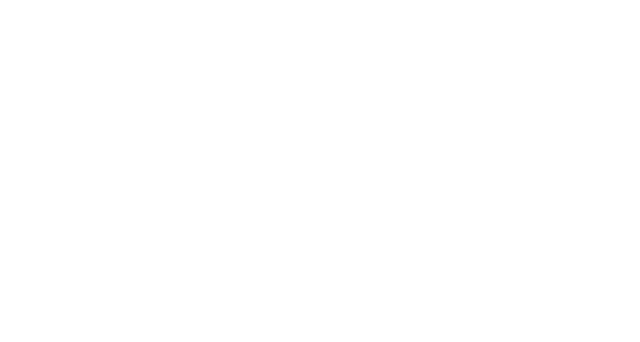
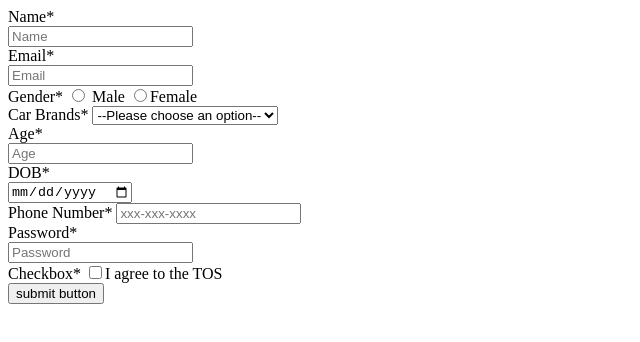
Before and after one commit to acciojob/signup-form-car-BoonDocks-sl, a website: page main.html in a window 1280 px wide. Shown: the whole page, without its empty margins (0-640 px from the left). Drawn offline with Linux system fonts and the light colour scheme.

Commit message:
created a submission

```diff
--- a/main.html
+++ b/main.html
@@ -8,7 +8,45 @@
 
 <body>
 	<!-- the entire body must be written by student -->
-    <script type="text/javascript" src="./script.js">
+
+	<form action="/script.js" method = "post">
+		<label for="name">Name*</label><br>
+		<input type = "text" name = "name" id = "name" required placeholder="Name"><br>
+
+		<label for="email">Email*</label><br>
+        <input type="email" name="email" id="email" required placeholder="Email"> <br>
+
+		<lable for = "gender">Gender*</lable>
+		<input type="radio" name = "gender" id = "gender_m" required> Male
+		<input type="radio" name = "gender" id ="gender_f" required>Female
+		<br>
+
+		<label for ="cars">Car Brands*</label>
+		<select name = "cars" id ="cars">
+			<option value ="option" selected = "true" disabled>--Please choose an option--</option>
+			<option value = "bmw">BMW</option>
+			<option value ="audi">Audi</option>
+			<option value = "mercedez">Mercedez</option>
+		</select><br>
+
+		<label for="age">Age*</label><br>
+        <input type="number" name="age" id="age" required placeholder="Age"><br>
+
+		<label for="dob">DOB*</label><br>
+        <input type="date" name="dob" id="dob" required><br>
+
+		<label for="tel">Phone Number*</label>
+		<input type="tel" name="tel" id="tel" placeholder="xxx-xxx-xxxx" required ><br>
+
+		<label for="password">Password*</label><br>
+        <input type="password" name="password" id="password" required placeholder="Password"><br>
+
+		<label for="checkbox">Checkbox*</label>
+		<input type="checkbox"  required>I agree to the TOS<br>
+		<button type="submit">submit button</button>
+
+	</form>
+	<script type="text/javascript" src="./script.js">
 </script>
 
 </body>
```
